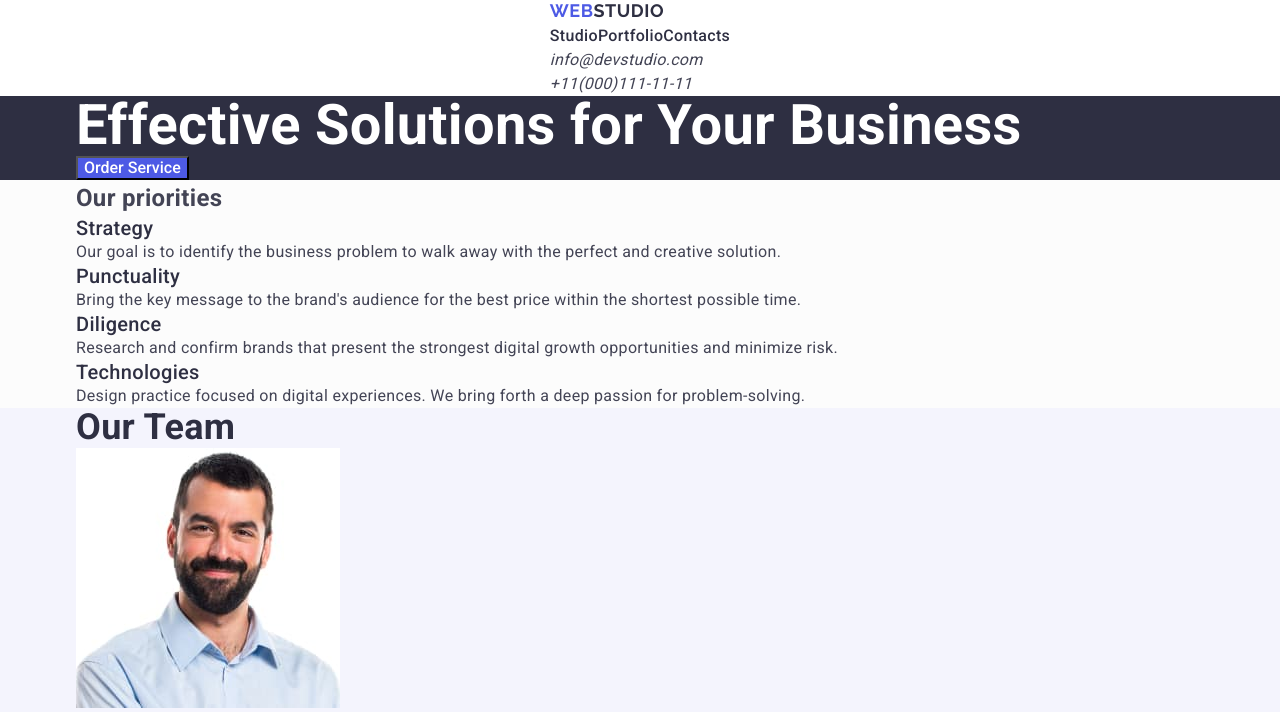
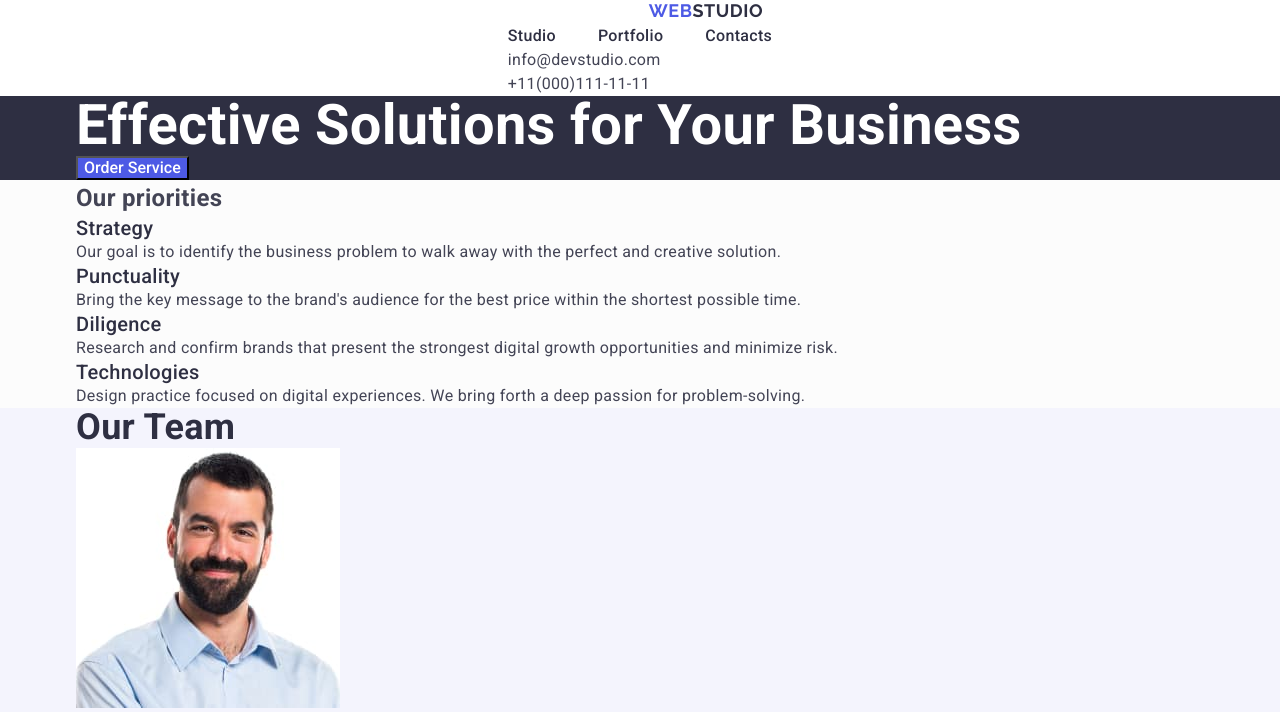
Before and after one commit to DmitriyBurmak/goit-markup-hw-03, a plain HTML site: page index.html in a window 1280 px wide. Shown: the top 712 px of the page. Drawn offline with nearby package versions, Linux system fonts and the light colour scheme.

Commit message:
продовження роботи з флексами в хедері

```diff
--- a/css/style.css
+++ b/css/style.css
@@ -53,6 +53,7 @@ ul {
 }
 .nav-list {
   display: flex;
+  gap: 42px;
 }
 .nav-logo {
   font-family: Raleway, sans-serif;
@@ -61,6 +62,7 @@ ul {
   line-height: 1.17;
   letter-spacing: 0.03em;
   color: #4d5ae5;
+  margin-left: 141px;
 }
 .nav-logo-half {
   font-family: Raleway, sans-serif;
@@ -94,7 +96,9 @@ ul {
   font-weight: 500;
   color: #2e2f42;
 }
-
+.header-addr {
+  font-style: normal;
+}
 .contacts-link,
 .contacts-tel {
   color: #434455;
```
